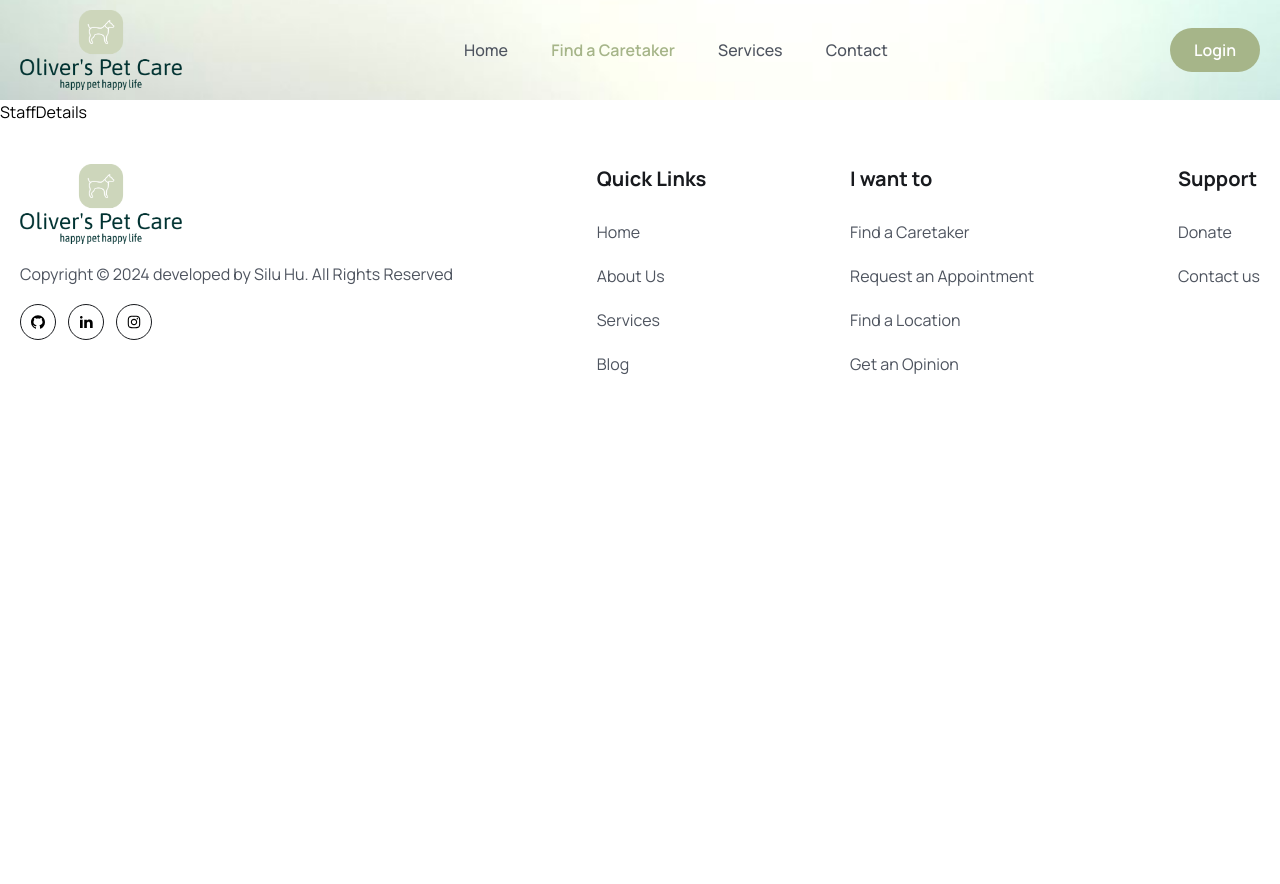
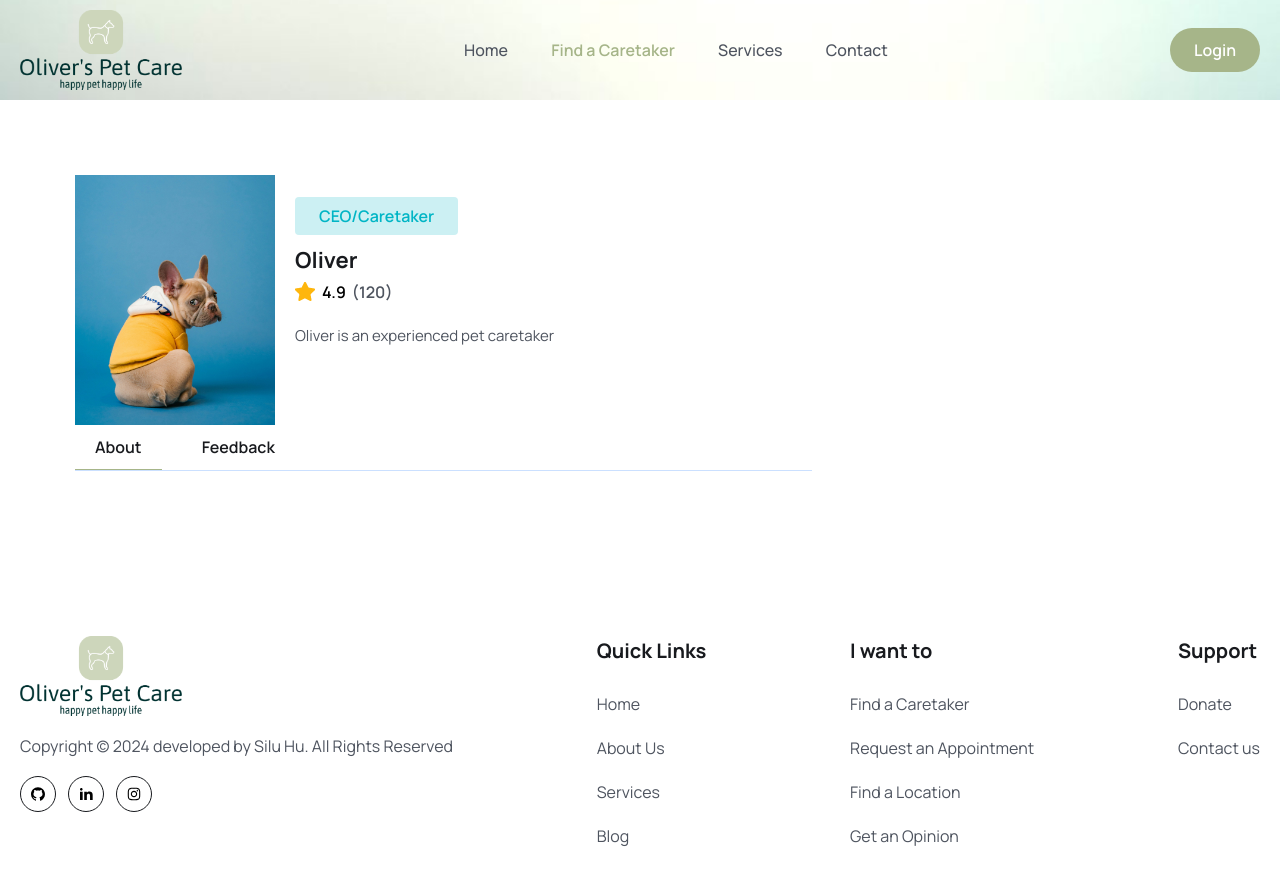
Before and after one commit to erinh816/OliversPetCareCo, a React (Vite) app in the folder frontend/: page /staff/1 in a window 1280 px wide. Shown: the top 884 px of the page. Before the commit the page ends 800 px from the top, so only its background shows below. Built offline with nearby package versions, Linux system fonts and the light colour scheme.

Commit message:
adding staff pages, working on staffDetails, added some static elements

```diff
--- a/frontend/src/assets/data/staff.js
+++ b/frontend/src/assets/data/staff.js
@@ -6,7 +6,7 @@ export const staff = [
   {
     id: "01",
     name: "Oliver",
-    specialty: "Medical Care, Dog Walking, Brooming",
+    specialty: "Medical Care, Brooming",
     avgRating: 4.9,
     totalRating: 120,
     photo: staffImg01,
@@ -16,7 +16,7 @@ export const staff = [
   {
     id: "02",
     name: "Timmy",
-    specialty: "Dog Walking",
+    specialty: "Dog Walking, Brooming",
     avgRating: 4.8,
     totalRating: 66,
     photo: staffImg02,
@@ -25,7 +25,7 @@ export const staff = [
   },
   {
     id: "03",
-    name: "Tommy",
+    name: "Bobby",
     specialty: "Pet Sitting",
     avgRating: 4.8,
     totalRating: 102,
--- a/frontend/src/pages/Services.jsx
+++ b/frontend/src/pages/Services.jsx
@@ -1,8 +1,16 @@
-
+import { services } from "../assets/data/services";
+import ServiceCard from "../components/Services/ServiceCard";
 
 const Services = () => {
   return (
-    <div>Services</div>
+    <section>
+      <div className="container">
+         <div className="grid grid-cols-1 md:grid-cols-2 lg:grid-cols-3 gap-5 lg:gap-[30px]">
+          {services.map((item, index)=><ServiceCard item={item} index={index} key={index}/>)}
+         </div>
+
+      </div>
+    </section>
   )
 }
 
--- a/frontend/src/pages/Staff/Staff.jsx
+++ b/frontend/src/pages/Staff/Staff.jsx
@@ -1,9 +1,55 @@
-
+import StaffCard from "../../components/Staff/StaffCard";
+import { staff } from "../../assets/data/staff";
+import Testimonial from "../../components/Testimonial/Testimonial";
 
 const Staff = () => {
   return (
-    <div>Staff</div>
+    <>
+      {/* search input section */}
+      <section className="bg-[#fff9ea]">
+
+        <div className="container text-center">
+          <h2 className="heading">Find a Caretaker</h2>
+
+          <div className="max-w-[570px] mt-[30px] mx-auto bg-[#0066ff2c] rounded-md flex items-center justify-between">
+
+            <input
+              type="search"
+              className="py-4 pl-4 pr-2 bg-transparent w-full focus:outline-none cursor-pointer placeholder:text-textColor"
+              placeholder="Search a Caretaker"
+            />
+            <button className="btn mt-0 rouded-[0px] rounded-r-md">Search</button>
+
+          </div>
+
+        </div>
+      </section>
+
+      {/* staff cards section */}
+      <section>
+        <div className="container">
+          <div className="grid grid-cols-1 sm:grid-cols-2 md:grid-cols-3 lg:grid-cols-4 gap-5">
+            {staff.map((staff)=><StaffCard key={staff.id} staff={staff}/>)}
+          </div>
+        </div>
+      </section>
+
+      {/* testimonial section */}
+      <section>
+      <div className="container">
+        <div className="xl:w-[470px] mx-auto">
+            <h2 className="heading text-center">What our customers say</h2>
+            <p className="text-para text-center">Our mission is to make your pets happy</p>
+        </div>
+        <Testimonial/>
+      </div>
+    </section>
+    </>
   )
 }
 
 export default Staff;
+
+
+//TODO: search button's class doesn't work because rounded-[0px] can't overwrite btn in index.css
+//TODO: maybe add one more doctor because of the lg:grid-cols-4 added, 3 staff don't take the whole width anymore
--- a/frontend/src/pages/Staff/StaffDetails.jsx
+++ b/frontend/src/pages/Staff/StaffDetails.jsx
@@ -1,9 +1,76 @@
+import staffImg01 from "../../assets/images/staff-img01.jpg";
+import starIcon from "../../assets/images/Star.png";
+import { useState } from "react";
+
+const StaffDetails = () => {
+
+  const [tab, setTab] = useState('about')
+  return (
+    <>
+    <section>
+      <div className="max-w-[1170px] px-5 mx-auto">
+        <div className="grid md:grid-cols-3 gap-[50px]">
+
+          {/* this div takes the span of 2 columns of the 3 columns parent div */}
+          <div className="md:col-span-2">
+            {/* a staff's card */}
+            <div className="flex items-center gap-5">
+              <figure className="max-w-[200px] max-h-[200px]">
+                <img src={staffImg01} alt="" />
+              </figure>
+              <div>
+                <span
+                  className="bg-[#CCF0F3] text-irisBlueColor py-1 px-6 lg:py-2 lg:px-6 text-[12px] leading-4 lg:text-[16px] lg:leading-7 font-semibold rounded">
+                    CEO/Caretaker
+                </span>
+                <h3 className="text-headingColor text-[22px] leading-9 mt-3 font-bold">Oliver</h3>
+                <div className="flex items-center gap-[6px]">
+                  <span className="flex items-center gap-[6px] text-[14px] leading-5 lg:text-[16px] lg:leading-7 font-semibold txt-headingColor">
+                    <img src={starIcon} alt=""/> 4.9
+                  </span>
+                  <span className="text-[14px] leading-5 lg:text-[16px] lg:leading-7 font-semibold text-textColor">
+                    (120)
+                  </span>
+                </div>
+                <p className="text__para text-[14px] leading-6 md:text-[15px] lg:max-w-[390px]">
+                  Oliver is an experienced pet caretaker
+                </p>
+              </div>
 
 
-const StaffDetails = () => {
-  return (
-    <div>StaffDetails</div>
+            </div>
+            {/* about the staff and feedback button  */}
+            <div className="mt-[50px] border-b border-solid border-[#0066ff34]">
+              <button
+                onClick = {()=>setTab("about")}
+                className={`${tab==="about" && "border-b border-solid border-primaryColor"} py-2 px-5 mr-5 text-[16px] leading-7 text-headingColor font-semibold`}>
+                  About
+              </button>
+              <button
+                onClick = {()=>setTab("feedback")}
+                className={`${tab==="feedback" && "border-b border-solid border-primaryColor"} py-2 px-5 mr-5 text-[16px] leading-7 text-headingColor font-semibold`}>
+                  Feedback
+              </button>
+            </div>
+
+            {/*  */}
+            <div className="mt-[50px]">
+
+            </div>
+
+
+
+          </div>
+
+          <div></div>
+
+        </div>
+      </div>
+    </section>
+    </>
   )
 }
 
 export default StaffDetails;
+
+//TODO: title part's color needs to be updated to green themed
```
